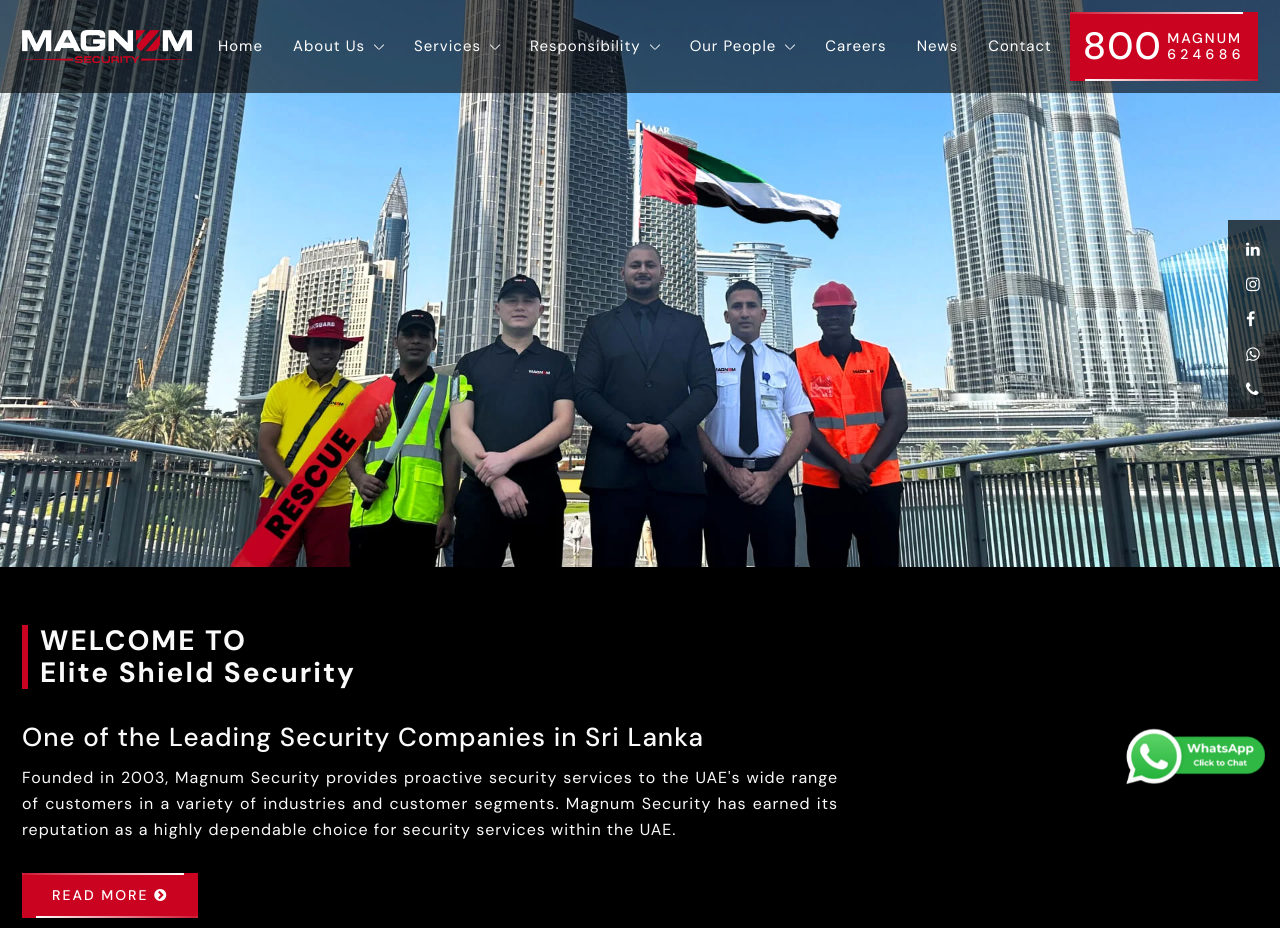
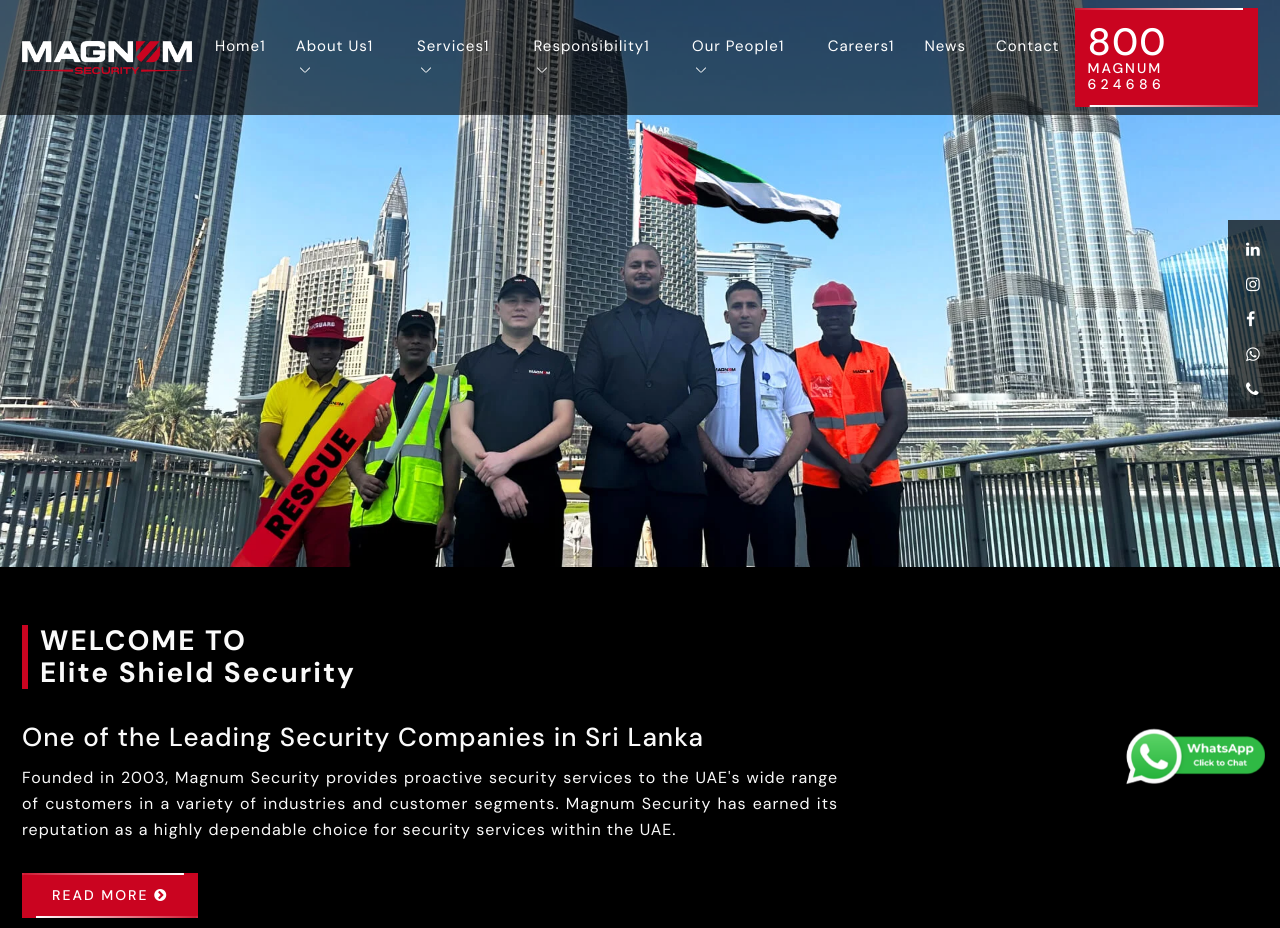
Before and after one commit to PathumHarshana/Eliteshield, a website: page public_html/index.html in a window 1280 px wide. Shown: the top 928 px of the page. Drawn offline with Linux system fonts and the light colour scheme; no server answers.

Commit message:
index.html

```diff
--- a/public_html/index.html
+++ b/public_html/index.html
@@ -153,12 +153,12 @@
                         <ul class="m-auto navbar-nav">
                             <li class="nav-item">
                                 <a href="https://Hcu4hDsigKgE.ae/" class="nav-link ">
-                                    Home
+                                    Home1
                                 </a>
                             </li>
                             <li class="nav-item">
                                 <a href="#" class="nav-link">
-                                    About Us
+                                    About Us1
 									<svg xmlns="http://www.w3.org/2000/svg" viewBox="0 0 512 512"><path d="M506.16 132.39a20 20 0 00-28.29-.03l-207.73 207.3a20.03 20.03 0 01-28.3-.02L34.13 132.36a20 20 0 10-28.26 28.31l207.7 207.27a59.82 59.82 0 0042.44 17.55 59.79 59.79 0 0042.4-17.54l207.72-207.28a20 20 0 00.03-28.28z"></path></svg>
                                 </a>
                                 <ul class="dropdown-menu">
@@ -178,7 +178,7 @@
                             </li>
                             <li class="nav-item">
                                 <a href="#" class="nav-link">
-                                    Services
+                                    Services1
 									<svg xmlns="http://www.w3.org/2000/svg" viewBox="0 0 512 512"><path d="M506.16 132.39a20 20 0 00-28.29-.03l-207.73 207.3a20.03 20.03 0 01-28.3-.02L34.13 132.36a20 20 0 10-28.26 28.31l207.7 207.27a59.82 59.82 0 0042.44 17.55 59.79 59.79 0 0042.4-17.54l207.72-207.28a20 20 0 00.03-28.28z"></path></svg>
                                 </a>
                                 <ul class="dropdown-menu">
@@ -227,7 +227,7 @@
                             </li>
                             <li class="nav-item">
                                 <a href="#" class="nav-link">
-                                    Responsibility
+                                    Responsibility1
 									<svg xmlns="http://www.w3.org/2000/svg" viewBox="0 0 512 512"><path d="M506.16 132.39a20 20 0 00-28.29-.03l-207.73 207.3a20.03 20.03 0 01-28.3-.02L34.13 132.36a20 20 0 10-28.26 28.31l207.7 207.27a59.82 59.82 0 0042.44 17.55 59.79 59.79 0 0042.4-17.54l207.72-207.28a20 20 0 00.03-28.28z"></path></svg>
                                 </a>
                                 <ul class="dropdown-menu">
@@ -241,7 +241,7 @@
                             </li>
                             <li class="nav-item">
                                 <a href="#" class="nav-link">
-                                    Our People
+                                    Our People1
 									<svg xmlns="http://www.w3.org/2000/svg" viewBox="0 0 512 512"><path d="M506.16 132.39a20 20 0 00-28.29-.03l-207.73 207.3a20.03 20.03 0 01-28.3-.02L34.13 132.36a20 20 0 10-28.26 28.31l207.7 207.27a59.82 59.82 0 0042.44 17.55 59.79 59.79 0 0042.4-17.54l207.72-207.28a20 20 0 00.03-28.28z"></path></svg>
                                 </a>
                                 <ul class="dropdown-menu">
@@ -255,7 +255,7 @@
                             </li>
                             <li class="nav-item">
                                 <a href="https://Hcu4hDsigKgE.ae/careers.php" class="nav-link ">
-                                    Careers
+                                    Careers1
                                 </a>
                             </li>
                             <li class="nav-item">
```
